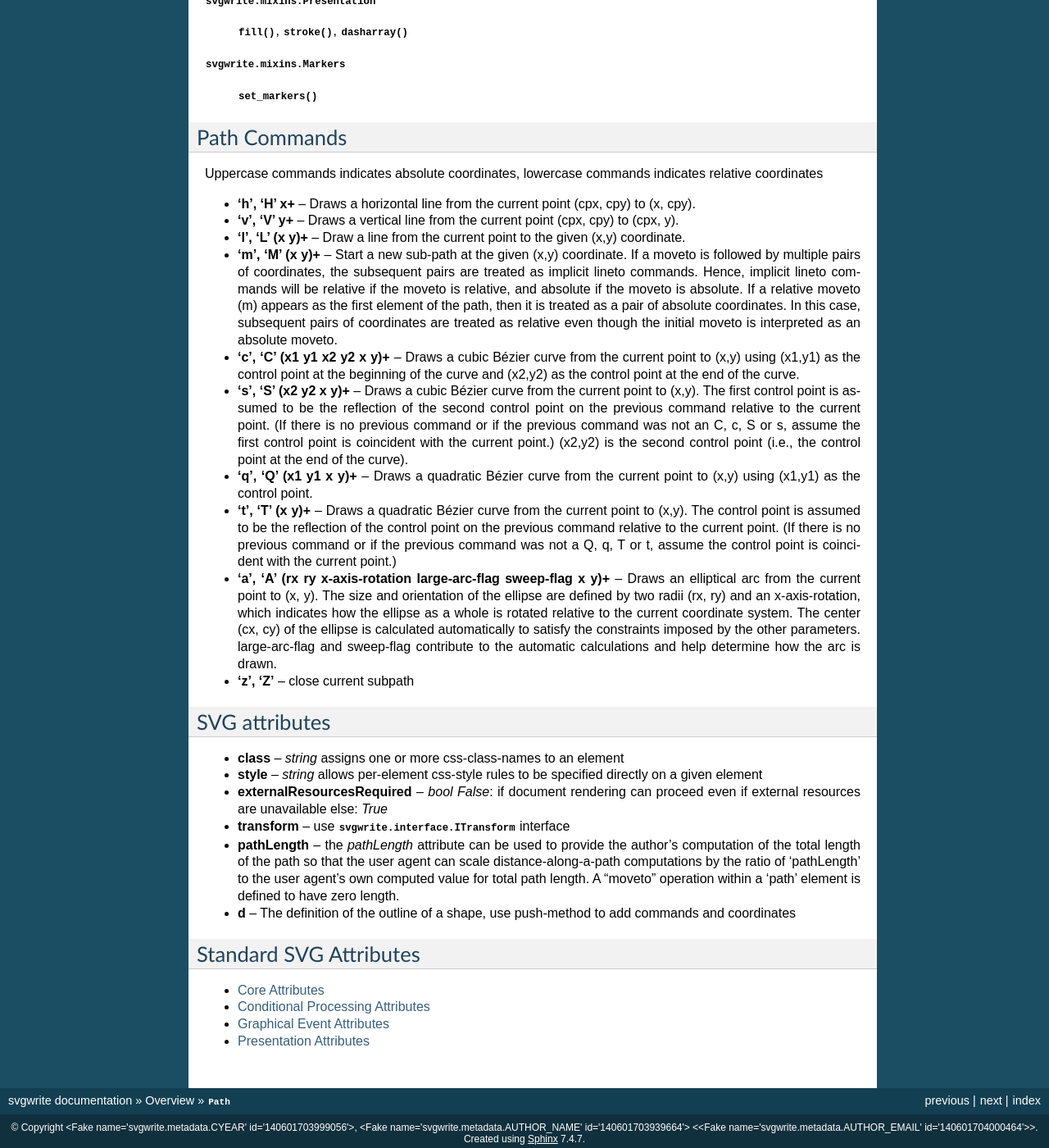
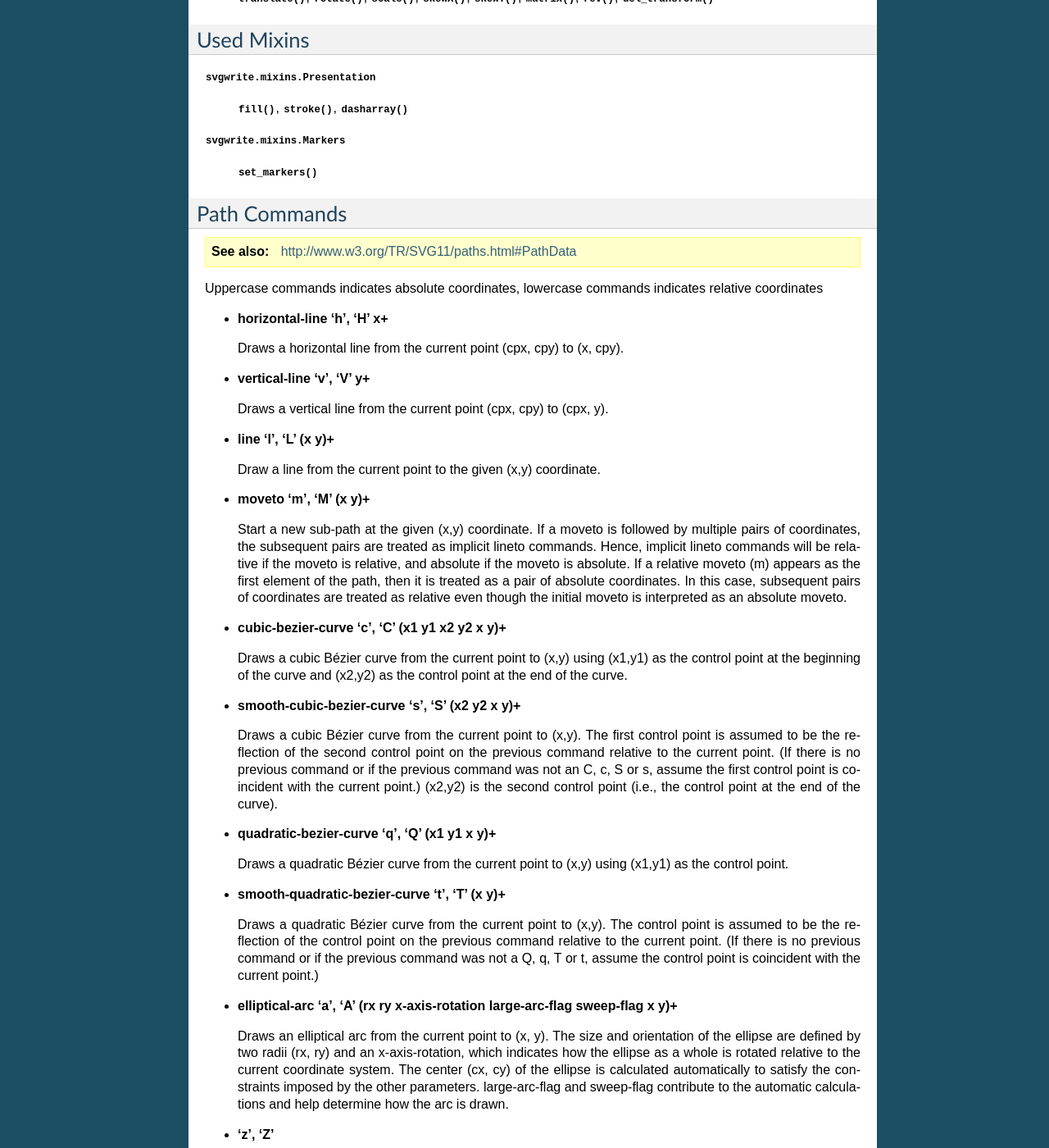
Before and after one commit to mozman/svgwrite, a Sphinx documentation site: the page built from doc/classes/path.rst, in a window 1280 px wide and 1400 px high, scrolled down 1397 px. Shown: the whole window at 82% size. Built offline with Sphinx 7.4.7, drawn with Linux system fonts in a browser that asks for light colours; the version number could not be read and is left out; some of the changed text lies outside the part shown.

Commit message:
added a linearGradient example; edit docs of drawing and path

```diff
--- a/NEWS.TXT
+++ b/NEWS.TXT
@@ -2,7 +2,7 @@
 NEWS
 ====
 
-Version 0.3.0 - End of November 2010
+Version 0.2.1 - .. November 2010
 
   * alpha version
   * new elements:
--- a/doc/classes/path.rst
+++ b/doc/classes/path.rst
@@ -1,8 +1,9 @@
 :class:`Path`
 =============
 
-The <path> element represent the outline of a shape which can be filled,
-stroked, used as a clipping path, or any combination of the three.
+.. autoclass:: svgwrite.path.Path
+
+.. seealso:: http://www.w3.org/TR/SVG11/paths.html#PathElement
 
 .. automethod:: svgwrite.path.Path.__init__
 
@@ -62,13 +63,26 @@ Used Mixins
 Path Commands
 -------------
 
+.. seealso:: http://www.w3.org/TR/SVG11/paths.html#PathData
+
 Uppercase commands indicates absolute coordinates, lowercase commands
 indicates relative coordinates
 
-* **'h', 'H' x+** -- Draws a horizontal line from the current point (cpx, cpy) to (x, cpy).
-* **'v', 'V' y+** -- Draws a vertical line from the current point (cpx, cpy) to (cpx, y).
-* **'l', 'L' (x y)+** -- Draw a line from the current point to the given (x,y) coordinate.
-* **'m', 'M' (x y)+** -- Start a new sub-path at the given (x,y) coordinate.
+* **horizontal-line 'h', 'H' x+**
+
+  Draws a horizontal line from the current point (cpx, cpy) to (x, cpy).
+
+* **vertical-line 'v', 'V' y+**
+
+  Draws a vertical line from the current point (cpx, cpy) to (cpx, y).
+
+* **line 'l', 'L' (x y)+**
+
+  Draw a line from the current point to the given (x,y) coordinate.
+
+* **moveto 'm', 'M' (x y)+**
+
+  Start a new sub-path at the given (x,y) coordinate.
   If a moveto is followed by multiple pairs of coordinates, the subsequent
   pairs are treated as implicit lineto commands. Hence, implicit lineto
   commands will be relative if the moveto is relative, and absolute if the
@@ -76,47 +90,79 @@ indicates relative coordinates
   of the path, then it is treated as a pair of absolute coordinates.
   In this case, subsequent pairs of coordinates are treated as relative even
   though the initial moveto is interpreted as an absolute moveto.
-* **'c', 'C' (x1 y1 x2 y2 x y)+** -- Draws a cubic Bézier curve from the current point
+
+* **cubic-bezier-curve 'c', 'C' (x1 y1 x2 y2 x y)+**
+
+  Draws a cubic Bézier curve from the current point
   to (x,y) using (x1,y1) as the control point at the beginning of the curve
   and (x2,y2) as the control point at the end of the curve.
-* **'s', 'S' (x2 y2 x y)+** -- Draws a cubic Bézier curve from the current point to
+
+* **smooth-cubic-bezier-curve 's', 'S' (x2 y2 x y)+**
+
+  Draws a cubic Bézier curve from the current point to
   (x,y). The first control point is assumed to be the reflection of the second
   control point on the previous command relative to the current point. (If
   there is no previous command or if the previous command was not an C, c,
   S or s, assume the first control point is coincident with the current point.)
   (x2,y2) is the second control point (i.e., the control point at the end of
   the curve).
-* **'q', 'Q' (x1 y1 x y)+** -- Draws a quadratic Bézier curve from the current point
+
+* **quadratic-bezier-curve 'q', 'Q' (x1 y1 x y)+**
+
+  Draws a quadratic Bézier curve from the current point
   to (x,y) using (x1,y1) as the control point.
-* **'t', 'T' (x y)+** -- Draws a quadratic Bézier curve from the current point to (x,y).
+
+* **smooth-quadratic-bezier-curve 't', 'T' (x y)+**
+
+  Draws a quadratic Bézier curve from the current point to (x,y).
   The control point is assumed to be the reflection of the control point on
   the previous command relative to the current point. (If there is no previous
   command or if the previous command was not a Q, q, T or t, assume the control
   point is coincident with the current point.)
-* **'a', 'A' (rx ry x-axis-rotation large-arc-flag sweep-flag x y)+** -- Draws an
-  elliptical arc from the current point to (x, y). The size and orientation
+
+* **elliptical-arc 'a', 'A' (rx ry x-axis-rotation large-arc-flag sweep-flag x y)+**
+
+  Draws an elliptical arc from the current point to (x, y). The size and orientation
   of the ellipse are defined by two radii (rx, ry) and an x-axis-rotation,
   which indicates how the ellipse as a whole is rotated relative to the
   current coordinate system. The center (cx, cy) of the ellipse is
   calculated automatically to satisfy the constraints imposed by the other
   parameters. large-arc-flag and sweep-flag contribute to the automatic
   calculations and help determine how the arc is drawn.
-* **'z', 'Z'** -- close current subpath
+
+* **'z', 'Z'**
+
+  close current subpath
 
 SVG attributes
 --------------
 
-* **class** -- `string` assigns one or more css-class-names to an element
-* **style** -- `string` allows per-element css-style rules to be specified directly on a given element
-* **externalResourcesRequired** -- `bool` *False*: if document rendering can proceed
+* **class** -- `string`
+
+  assigns one or more css-class-names to an element
+
+* **style** -- `string`
+
+  allows per-element css-style rules to be specified directly on a given element
+
+* **externalResourcesRequired** -- `bool`
+
+  *False*: if document rendering can proceed
   even if external resources are unavailable else: *True*
-* **transform** -- use :class:`svgwrite.interface.ITransform` interface
-* **pathLength** -- the *pathLength* attribute can be used to provide the author's
+
+* **transform** -- use :class:`svgwrite.interface.ITransform` methods
+
+* **pathLength** -- `<number>`
+
+  the *pathLength* attribute can be used to provide the author's
   computation of the total length of the path so that the user agent can
   scale distance-along-a-path computations by the ratio of 'pathLength' to
   the user agent's own computed value for total path length.
   A "moveto" operation within a 'path' element is defined to have zero length.
-* **d** -- The definition of the outline of a shape, use push-method to add commands
+
+* **d** -- `string`
+
+  The definition of the outline of a shape, use push-method to add commands
   and coordinates
 
 Standard SVG Attributes
```
Also changed, not shown: doc/classes/drawing.rst (+12 -0 lines), examples.py (+64 -1 lines), 4 other files.
